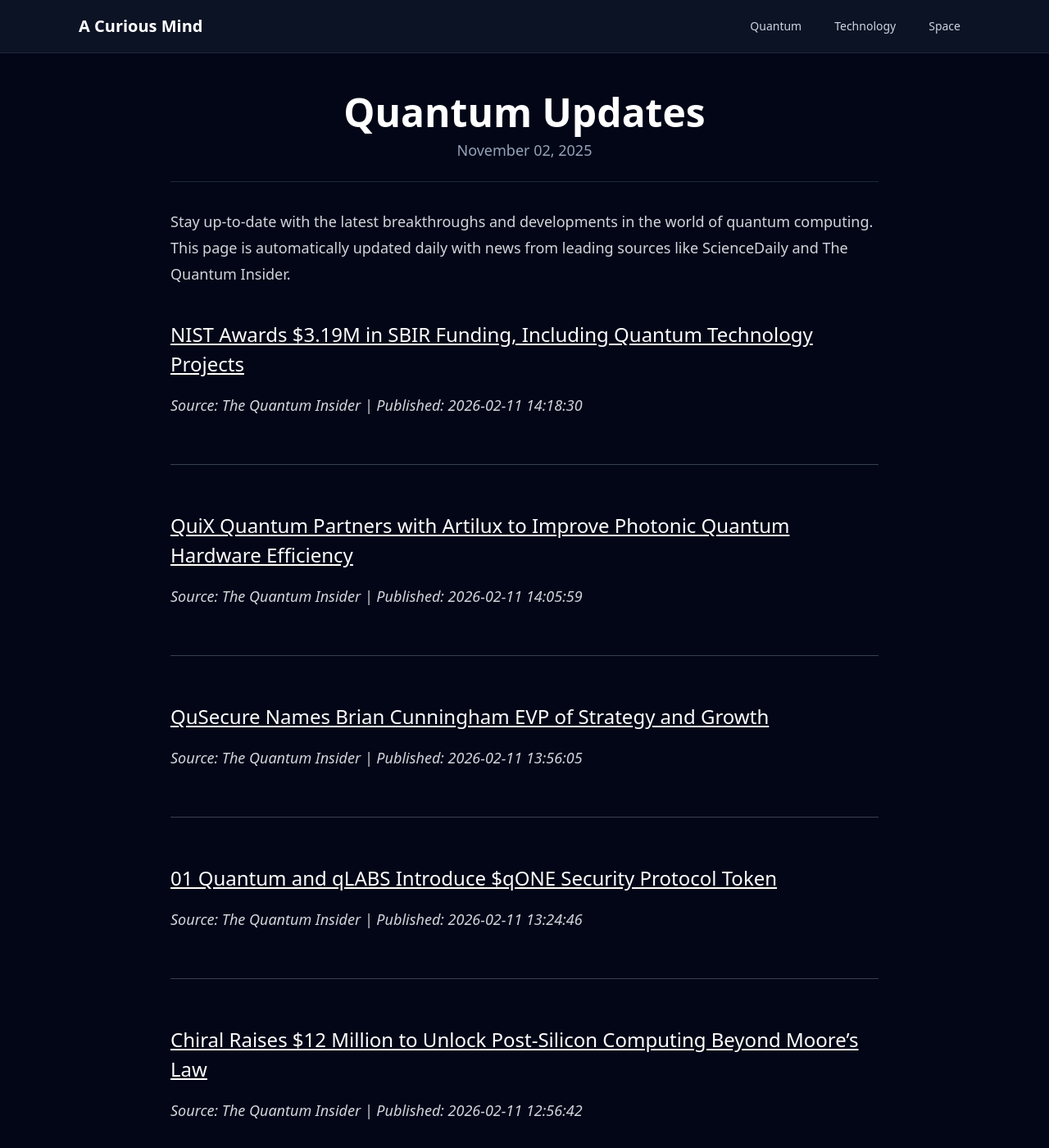
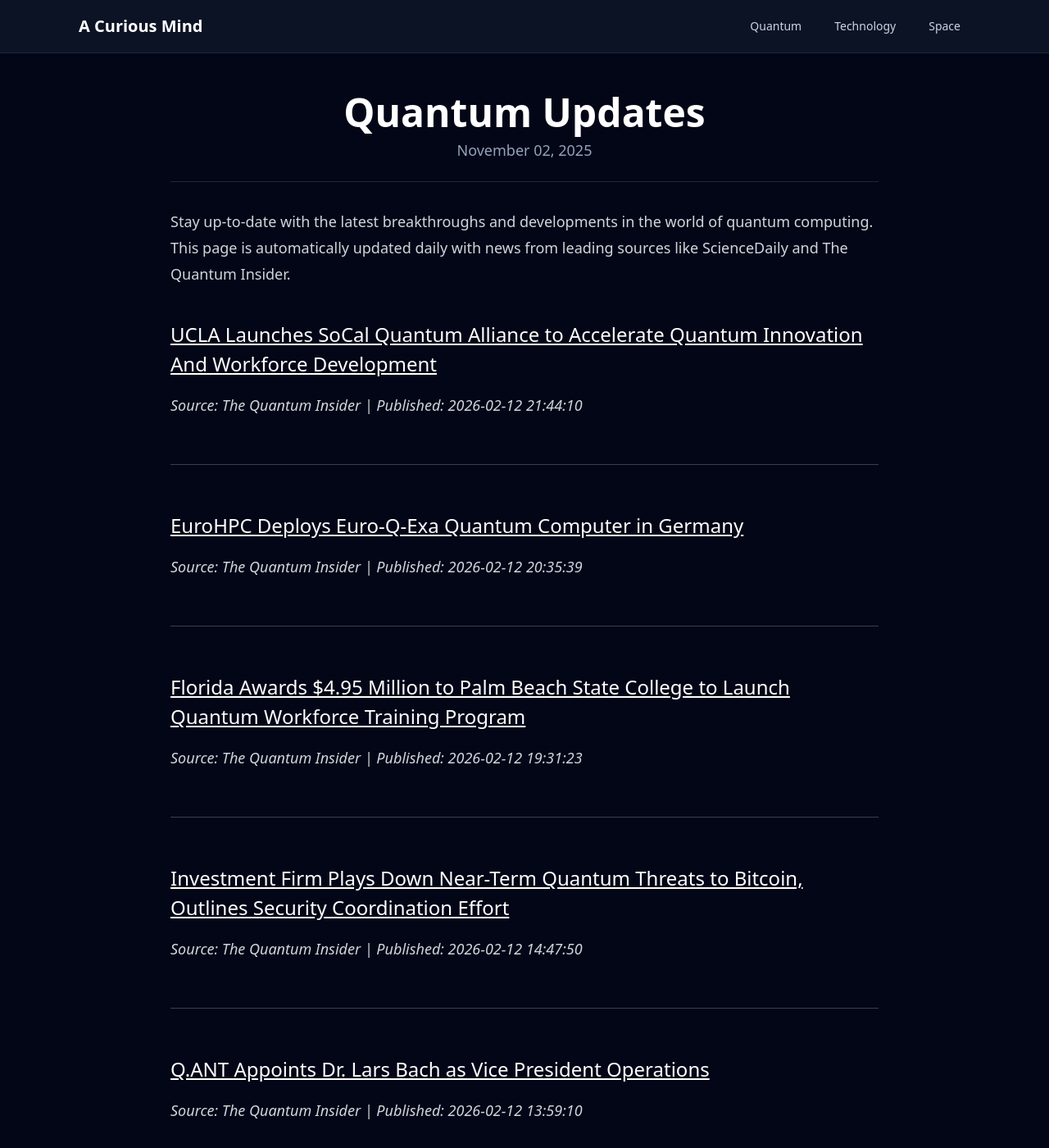
Before and after one commit to onehl7/onehl7.github.io, a Jekyll site: the page built from _posts/2025-11-02-quantum-updates.md, in a window 1280 px wide and 1400 px high. Shown: the whole window at 82% size. Built offline with Jekyll 4.4.1, drawn with Linux system fonts in a browser that asks for light colours; nearby versions of some CDN libraries.

Commit message:
Update quantum news data

```diff
--- a/_data/quantum_news.json
+++ b/_data/quantum_news.json
@@ -1,33 +1,33 @@
 [
   {
     "source": "The Quantum Insider",
-    "title": "NIST Awards $3.19M in SBIR Funding, Including Quantum Technology Projects",
-    "link": "https://thequantuminsider.com/2026/02/11/nist-allocates-3-million-sbir-ai-biotechnology-semiconductors-quantum/",
-    "published": "2026-02-11 14:18:30"
+    "title": "UCLA Launches SoCal Quantum Alliance to Accelerate Quantum Innovation And Workforce Development",
+    "link": "https://thequantuminsider.com/2026/02/12/ucla-launches-socal-quantum-alliance-to-accelerate-quantum-innovation-and-workforce-development/",
+    "published": "2026-02-12 21:44:10"
   },
   {
     "source": "The Quantum Insider",
-    "title": "QuiX Quantum Partners with Artilux to Improve Photonic Quantum Hardware Efficiency",
-    "link": "https://thequantuminsider.com/2026/02/11/quix-quantum-artilux-hardware-efficiency-partnership/",
-    "published": "2026-02-11 14:05:59"
+    "title": "EuroHPC Deploys Euro-Q-Exa Quantum Computer in Germany",
+    "link": "https://thequantuminsider.com/2026/02/12/europe-launches-euro-q-exa-quantum-computer-germany/",
+    "published": "2026-02-12 20:35:39"
   },
   {
     "source": "The Quantum Insider",
-    "title": "QuSecure Names Brian Cunningham EVP of Strategy and Growth",
-    "link": "https://thequantuminsider.com/2026/02/11/qusecure-names-brian-cunningham-evp-strategy-growth/",
-    "published": "2026-02-11 13:56:05"
+    "title": "Florida Awards $4.95 Million to Palm Beach State College to Launch Quantum Workforce Training Program",
+    "link": "https://thequantuminsider.com/2026/02/12/florida-awards-4-95-million-to-palm-beach-state-college-to-launch-quantum-workforce-training-program/",
+    "published": "2026-02-12 19:31:23"
   },
   {
     "source": "The Quantum Insider",
-    "title": "01 Quantum and qLABS Introduce $qONE Security Protocol Token",
-    "link": "https://thequantuminsider.com/2026/02/11/01-quantum-qlabs-security-protocol-token/",
-    "published": "2026-02-11 13:24:46"
+    "title": "Investment Firm Plays Down Near-Term Quantum Threats to Bitcoin, Outlines Security Coordination Effort",
+    "link": "https://thequantuminsider.com/2026/02/12/investment-firm-plays-down-near-term-quantum-threats-to-bitcoin-outlines-security-coordination-effort/",
+    "published": "2026-02-12 14:47:50"
   },
   {
     "source": "The Quantum Insider",
-    "title": "Chiral Raises $12 Million to Unlock Post-Silicon Computing Beyond Moore\u2019s Law",
-    "link": "https://thequantuminsider.com/2026/02/11/chiral-raises-12-million-to-unlock-post-silicon-computing-beyond-moores-law/",
-    "published": "2026-02-11 12:56:42"
+    "title": "Q.ANT Appoints Dr. Lars Bach as Vice President Operations",
+    "link": "https://thequantuminsider.com/2026/02/12/q-ant-appoints-lars-bach-vp-operations/",
+    "published": "2026-02-12 13:59:10"
   },
   {
     "source": "ScienceDaily (Quantum Computing)",
```
